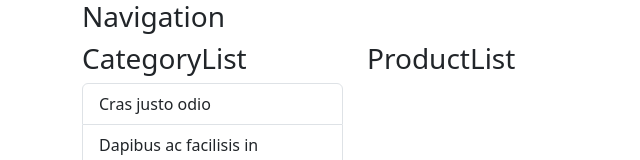
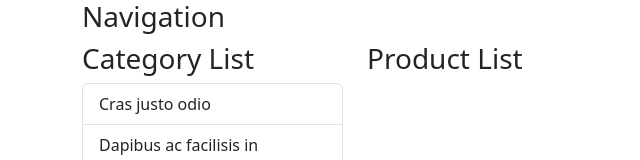
Before and after one commit to AErenCV/react-studies, a React (Create React App) app in the folder intro/: page / in a window 1280 px wide. Shown: the top 160 px of the page, without its empty margins (0-640 px from the left). Built offline with nearby package versions, Linux system fonts and the light colour scheme.

Commit message:
Last changes for my btk akademi react study

```diff
--- a/intro/src/App.js
+++ b/intro/src/App.js
@@ -9,8 +9,8 @@ function App() {
       <Container>
         <Row><Navi /></Row>
         <Row>
-          <Col xs="3"><CategoryList /></Col>
-          <Col xs="9"><ProductList /></Col>
+          <Col xs="3"><CategoryList title="Category List"/></Col>
+          <Col xs="9"><ProductList title="Product List" /></Col>
         </Row>
       </Container>
     </div>
--- a/intro/src/CategoryList.js
+++ b/intro/src/CategoryList.js
@@ -5,7 +5,7 @@ export default class CategoryList extends Component {
   render() {
     return (
       <div>
-        <h3>CategoryList</h3>
+        <h3>{this.props.title}</h3>
         <ListGroup>
             <ListGroupItem>
                 Cras justo odio
--- a/intro/src/ProductList.js
+++ b/intro/src/ProductList.js
@@ -4,7 +4,7 @@ export default class ProductList extends Component {
   render() {
     return (
       <div>
-        <h3>ProductList</h3>
+        <h3>{this.props.title}</h3>
       </div>
     )
   }
```
